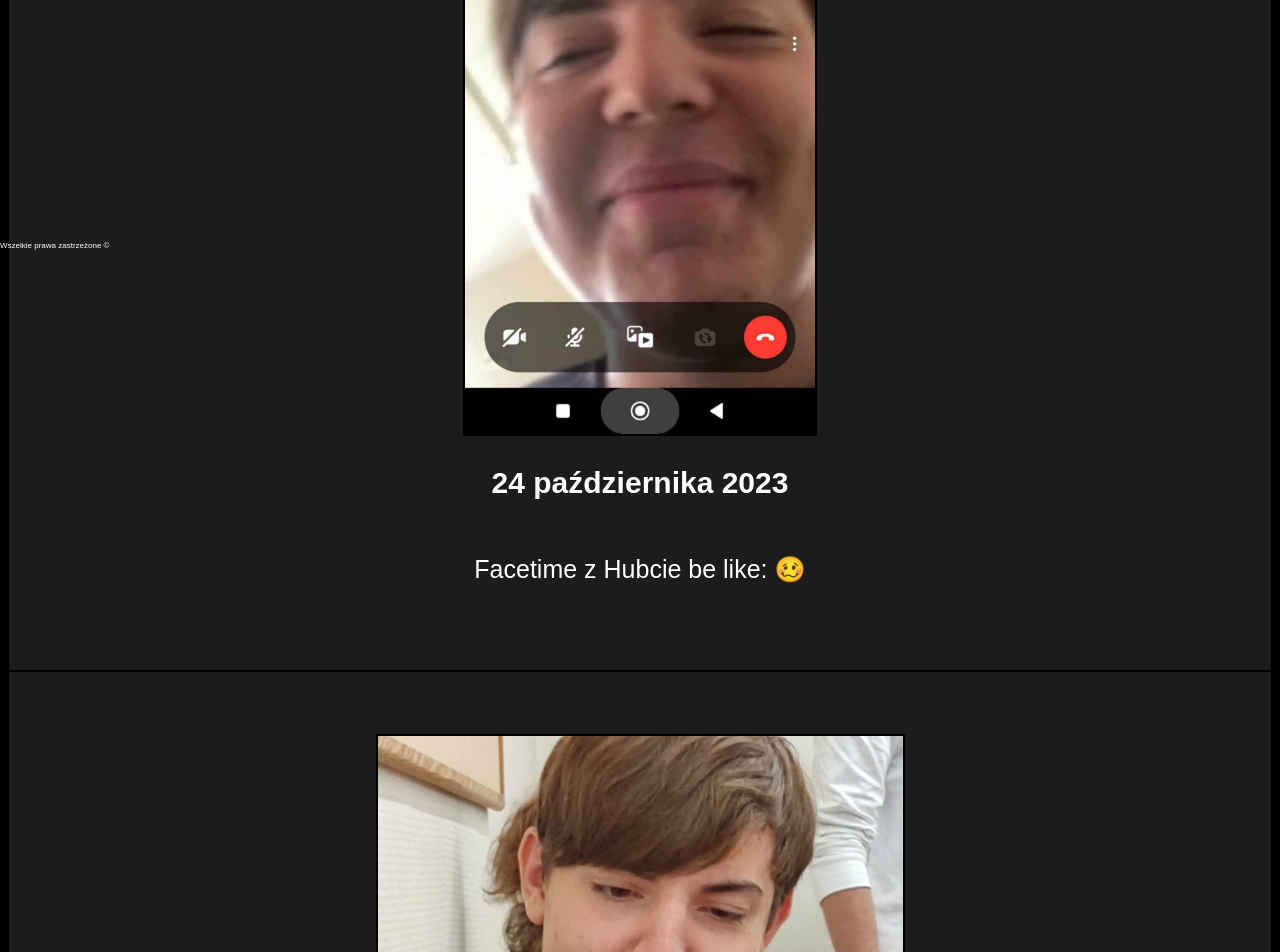
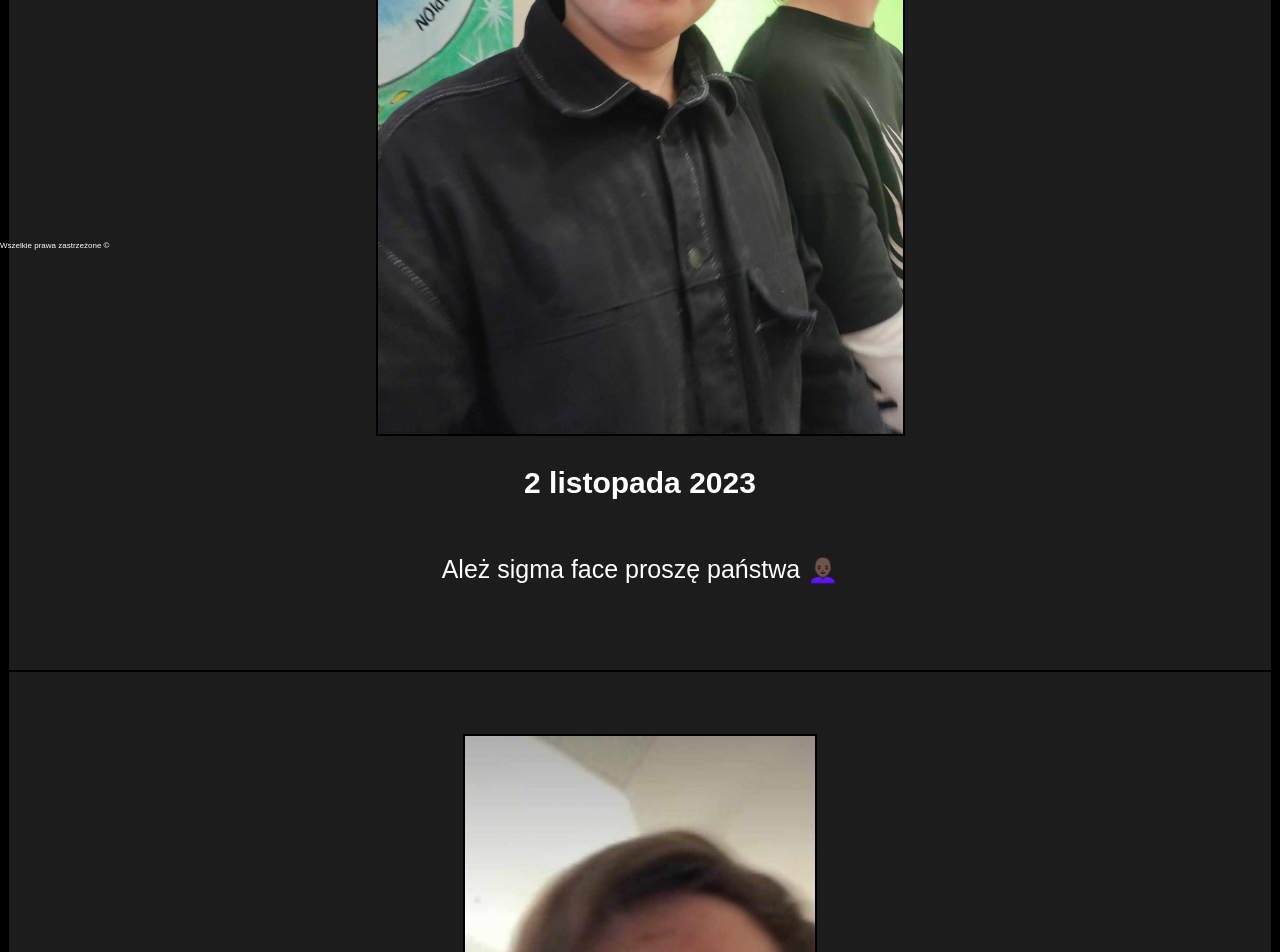
Before and after one commit to Mateu-u/Hubert, a plain HTML site: page index.html in a window 1280 px wide. Shown: the part 550-1502 px from the top of the page. Drawn offline with nearby package versions, Linux system fonts and the light colour scheme.

Commit message:
Update index.html

```diff
--- a/index.html
+++ b/index.html
@@ -55,6 +55,11 @@
 
 <!-- Reszta -->
 
+  <article>
+    <img src="images/SadSigmaFace.jpg">
+    <h3>2 listopada 2023</h3>
+    <p>Ależ sigma face proszę państwa 👩🏿‍🦲</p>
+  </article>
   <article>
     <img src="images/RozmowaWideo.jpg">
     <h3>24 października 2023</h3>
```
